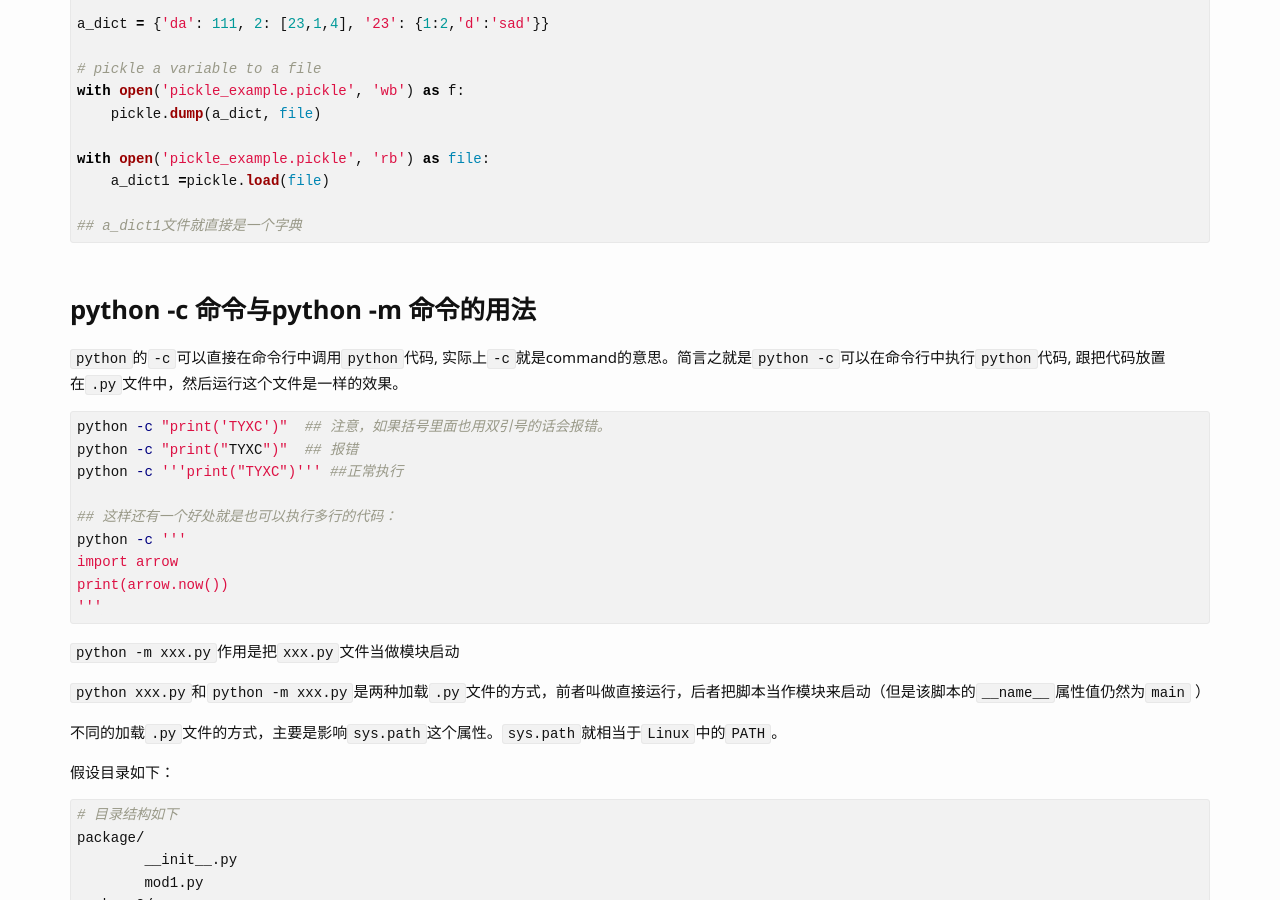
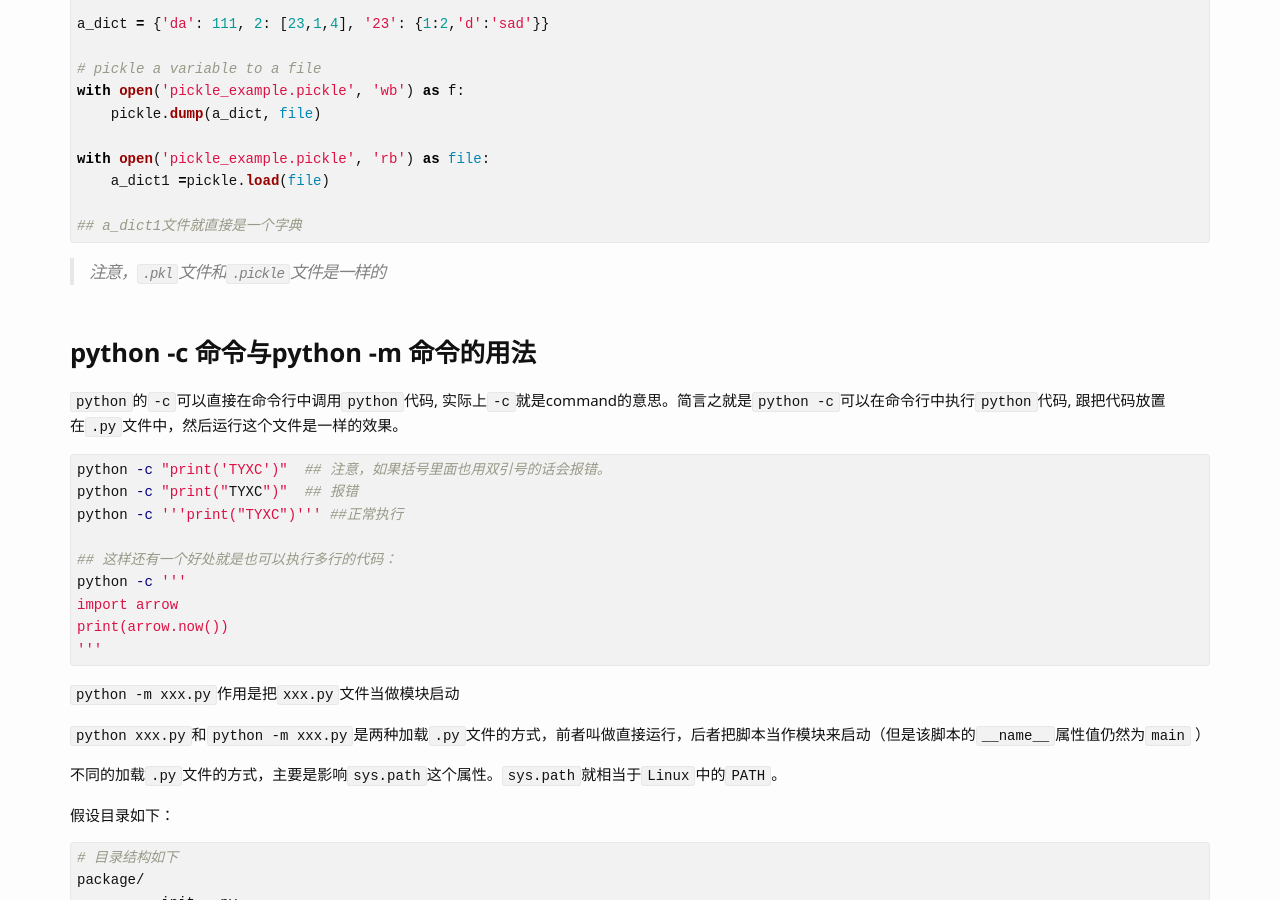
Before and after one commit to Wei-kang-Wang/tech-log, a Jekyll site: the page built from _posts/2022-01-01-Python.md, in a window 1280 px wide and 900 px high, scrolled down 17106 px. Built offline with Jekyll 4.4.1, drawn with Linux system fonts in a browser that asks for light colours; some web fonts are replaced; formulas are drawn with MathJax 3.

Commit message:
Update 2022-01-01-Python.md

````diff
--- a/_posts/2022-01-01-Python.md
+++ b/_posts/2022-01-01-Python.md
@@ -813,6 +813,9 @@ with open('pickle_example.pickle', 'rb') as file:
 ## a_dict1文件就直接是一个字典
 ```
 
+> 注意，`.pkl`文件和`.pickle`文件是一样的
+
+
 ## python -c 命令与python -m 命令的用法
 
 `python`的`-c`可以直接在命令行中调用`python`代码, 实际上`-c`就是command的意思。简言之就是`python -c`可以在命令行中执行`python`代码, 跟把代码放置在`.py`文件中，然后运行这个文件是一样的效果。
````
